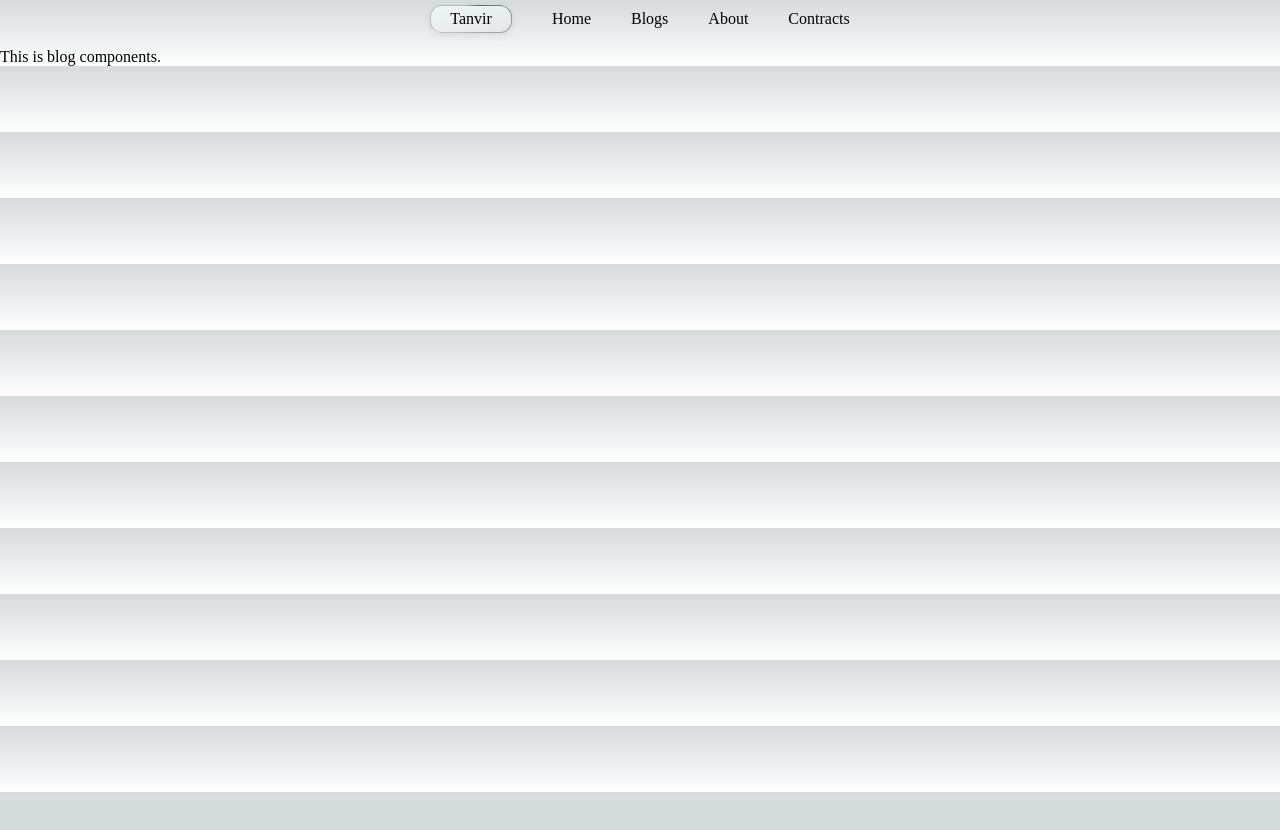
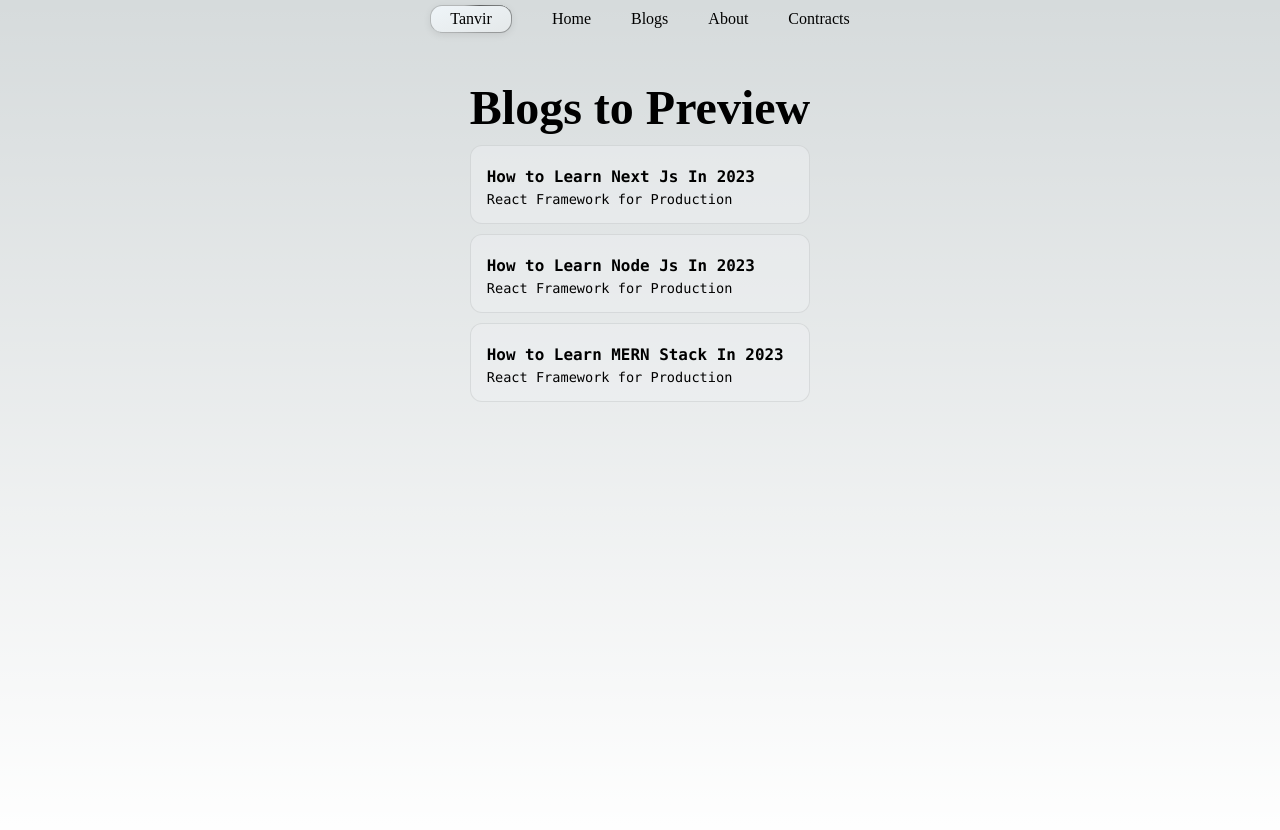
Before and after one commit to MdTanvirHassan/Coding-Hunter-NextJS, a Next.js app: page /blog in a window 1280 px wide. Shown: the top 830 px of the page. Before the commit the page ends 800 px from the top, so only its background shows below. Built offline with nearby package versions, Linux system fonts and the light colour scheme.

Commit message:
Creating Blog and Blogpost page with dynamic route.

```diff
--- a/pages/blog.js
+++ b/pages/blog.js
@@ -1,8 +1,37 @@
+import Link from 'next/link';
 import React from 'react'
+import styles from '../styles/Blog.module.css'
 
 const Blog = () => {
   return (
-    <div>This is blog components.</div>
+    <div>
+      <main className={styles.main}>
+      <div className={`${styles.blog} ${styles}`}>
+
+        <h1 > Blogs to Preview </h1>
+        <Link href={`/blogpost/learn-nextJS`} className={`${styles.description} ${styles.cursor} `}>
+          <div >
+            <h3 className={styles.blogItem}>How to Learn Next Js In 2023</h3>
+            <p >React Framework for Production</p>
+          </div>
+        </Link>
+
+        <Link href={`/blogpost/learn-nodeJS`} className={`${styles.description} ${styles.cursor} `}>
+          <div >
+             <h3 className={styles.blogItem}>How to Learn Node Js In 2023</h3>
+              <p>React Framework for Production</p>
+          </div>
+        </Link>
+
+        <Link href={`/blogpost/learn-MERN-Stack`} className={`${styles.description} ${styles.cursor} `}>
+            <div >
+            <h3 className={styles.blogItem}>How to Learn MERN Stack In 2023</h3>
+            <p>React Framework for Production</p>
+            </div>
+        </Link>
+        </div>
+        </main>
+    </div>
   )
 }
 
--- /dev/null
+++ b/styles/Blog.module.css
@@ -0,0 +1,51 @@
+.main {
+    display: flex;
+    flex-direction: column;
+    /* justify-content: space-between; */
+    align-items: center;
+    padding: 2rem;
+    min-height: 100vh;
+  }
+  .main h1{
+    font-size: 3rem;
+  }
+  .blog{
+    display: block;
+  }
+  .blogItem{
+    margin:5px 0px !important;
+
+  }
+  .cursor{
+    cursor: pointer;
+  }
+  .marginY{
+    margin:25px 0px !important;
+  }
+  .description {
+    display: inherit;
+    justify-content: inherit;
+    align-items: inherit;
+    font-size: 0.85rem;
+    max-width: var(--max-width);
+    width: 100%;
+    z-index: 2;
+    font-family: var(--font-mono);
+    margin: 10px 0px !important;
+  }
+
+  .description a {
+    display: flex;
+    justify-content: center;
+    align-items: center;
+    gap: 0.5rem;
+  }
+
+  .description  {
+    position: relative;
+    margin: 0;
+    padding: 1rem;
+    background-color: rgba(var(--callout-rgb), 0.5);
+    border: 1px solid rgba(var(--callout-border-rgb), 0.3);
+    border-radius: var(--border-radius);
+  }
--- /dev/null
+++ b/styles/BlogPost.module.css
@@ -0,0 +1,54 @@
+.main {
+    display: flex;
+    flex-direction: column;
+    /* justify-content: space-between; */
+    align-items: center;
+    padding: 2rem;
+    min-height: 100vh;
+  }
+  .main h1{
+    font-size: 3rem;
+  }
+  .blog{
+    display: block;
+  }
+  .blogItem{
+    margin:5px 0px !important;
+
+  }
+  .cursor{
+    cursor: pointer;
+  }
+  .marginY{
+    margin:25px 0px !important;
+  }
+  .description {
+    display: inherit;
+    justify-content: inherit;
+    align-items: inherit;
+    font-size: 0.85rem;
+    max-width: var(--max-width);
+    width: 100%;
+    z-index: 2;
+    font-family: var(--font-mono);
+    margin: 10px 0px !important;
+  }
+
+  .description a {
+    display: flex;
+    justify-content: center;
+    align-items: center;
+    gap: 0.5rem;
+  }
+
+  .description  {
+    position: relative;
+    margin: 0;
+    padding: 1rem;
+    background-color: rgba(var(--callout-rgb), 0.5);
+    border: 1px solid rgba(var(--callout-border-rgb), 0.3);
+    border-radius: var(--border-radius);
+  }
+  .container{
+    padding: 2% 10% !important;
+  }
--- a/styles/Home.module.css
+++ b/styles/Home.module.css
@@ -309,3 +309,13 @@
   margin: 10px 0px !important;
 
 }
+.blog{
+  display: block;
+}
+.blogItem{
+  margin:5px 0px !important;
+
+}
+.cursor{
+  cursor: pointer;
+}
```
Also changed, not shown: pages/blogpost/[slug].js (+10 -2 lines), pages/index.js (+13 -7 lines).
